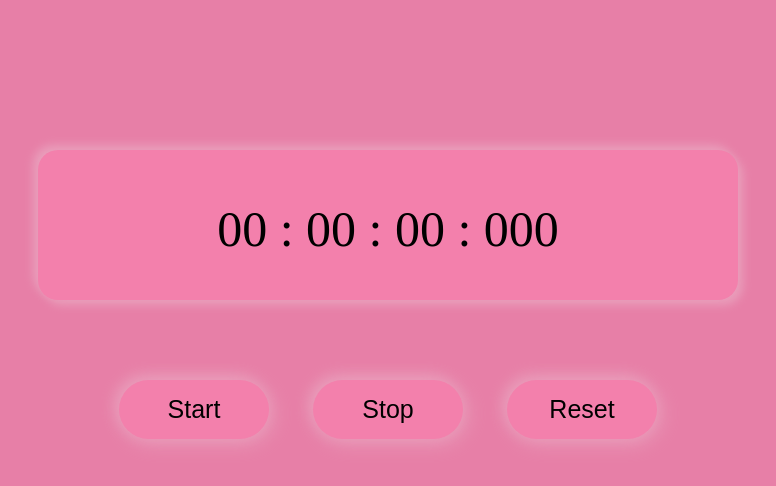
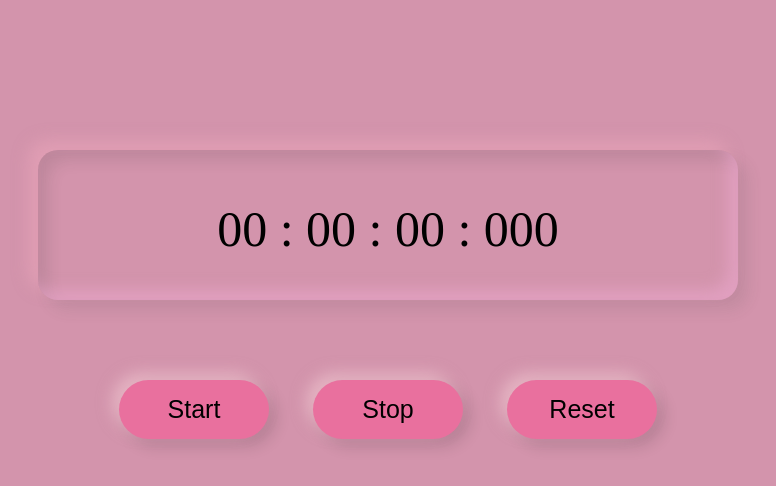
Before and after one commit to Swardha/Stop-Watch, a plain HTML site: page index.html in a window 1280 px wide. Shown: the whole page, without its empty margins (252-1028 px from the left). Drawn offline with Linux system fonts and the light colour scheme.

Commit message:
final commit

```diff
--- a/style.css
+++ b/style.css
@@ -5,7 +5,7 @@
 }
 
 body{
-    background-color:rgb(231, 127, 167);
+    background-color:rgb(211, 148, 172);
 }
 
 .container{
@@ -18,10 +18,13 @@ body{
     align-items: center;
     place-items: center;
     text-align: center;
-    background-color:rgb(243, 128, 172);
+    background-color:rgb(211, 148, 172);
     border-radius: 20px;
-    box-shadow: -5px -5px 10px rgb(233, 158, 187),
-     5px 5px 10px rgb(233, 158, 187);
+
+    box-shadow:  -10px -10px 15px  rgba(238, 167, 188, 0.5),
+                 10px 10px 15px  rgba(83, 80, 80, 0.12),
+                  inset -10px -10px 15px  rgba(240, 172, 211, 0.5),
+                  inset 10px 10px 15px  rgba(51, 47, 47, 0.12);
 
 }
 
@@ -41,9 +44,9 @@ button{
     padding:15px;
     margin:20px;
     font-size: 25px;
-    background-color: rgb(243, 128, 172);
-    box-shadow: -4px -4px 15px rgb(233, 158, 187),
-     4px 4px 20px rgb(233, 158, 187);
+    background-color: rgb(233, 112, 158);
+    box-shadow: -7px -7px 15px  rgba(248, 211, 218, 0.5),
+    7px 7px 15px  rgba(24, 23, 24, 0.15);
      outline:none;
      border: none;
      border-radius: 50px;
```
